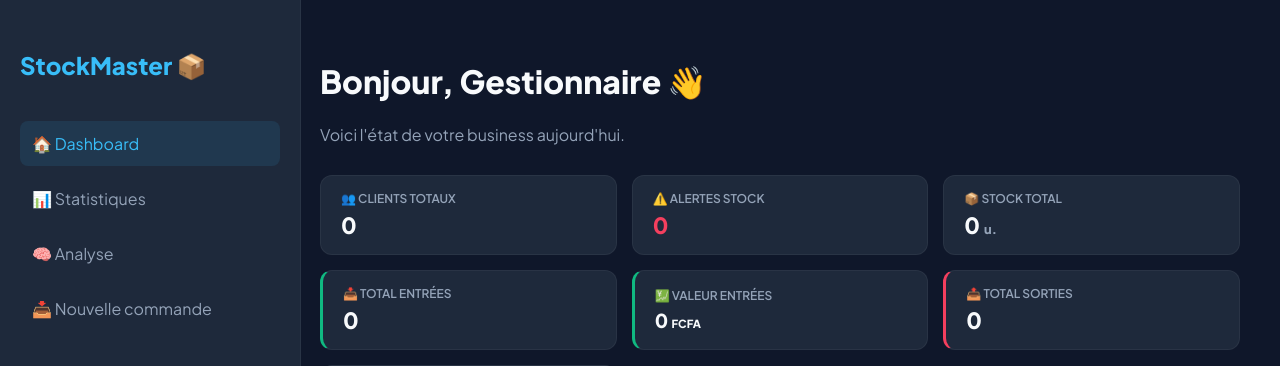
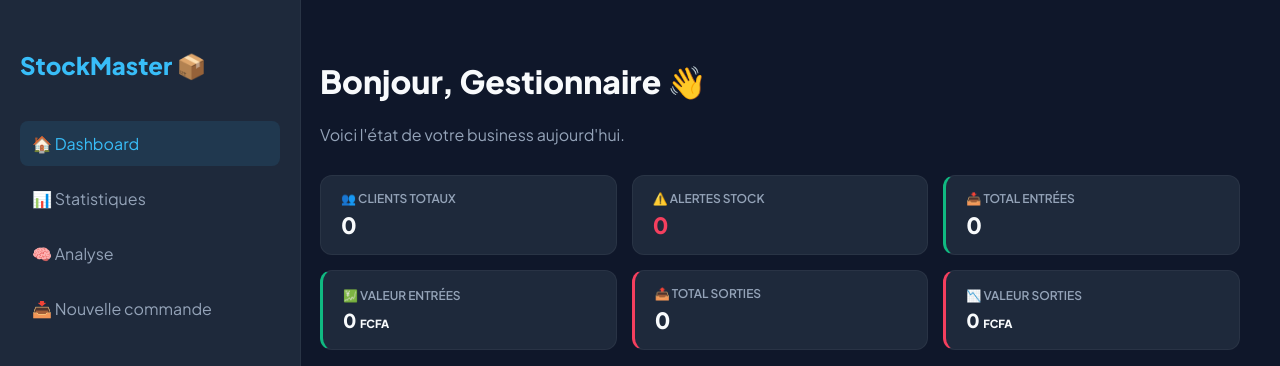
Before and after one commit to tchiov4-cloud/TCHIO_TCHOUALA_VALDO_24G2618-StocckMaster, a Flask app: page /dashboard in a window 1280 px wide. Shown: the top 366 px of the page. Run offline with Flask 3, Linux system fonts and the light colour scheme; data that the repository does not hold is empty.

Commit message:
Update dashboard.html

```diff
--- a/templates/dashboard.html
+++ b/templates/dashboard.html
@@ -142,10 +142,6 @@
             <h3 style="color: var(--danger);">{{ alertes|length }}</h3>
         </div>
 
-        <div class="kpi-card">
-            <span>📦 Stock Total</span>
-            <h3>{{ "{:,.0f}".format(stock_total) }} <small style="font-size: 0.8rem; color: #94a3b8;">u.</small></h3>
-        </div>
 
         <div class="kpi-card" style="border-left: 3px solid var(--success);">
             <span>📥 Total Entrées</span>
```
